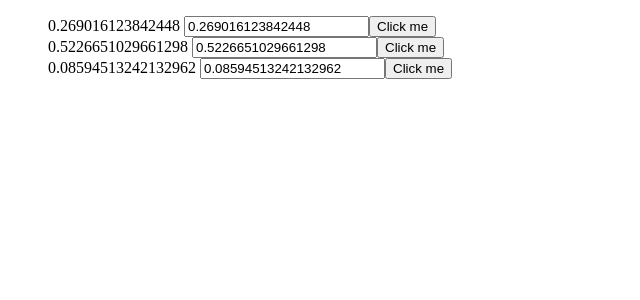
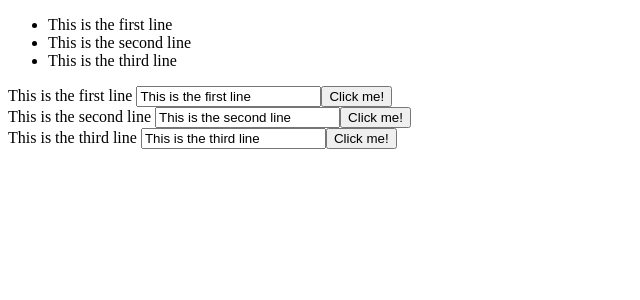
Before and after one commit to kothagundla1/angular2-funda, an Angular app in the folder angualarfirstapplication/: page / in a window 1280 px wide. Shown: the top 300 px of the page, without its empty margins (0-640 px from the left). Built offline with nearby package versions, Linux system fonts and the light colour scheme.

Commit message:
Pass Events from Angular 2 Components with @Output

```diff
--- a/angualarfirstapplication/src/app/app.component.ts
+++ b/angualarfirstapplication/src/app/app.component.ts
@@ -1,14 +1,31 @@
-import {Component, Inject} from '@angular/core';
+import { Component, Inject } from '@angular/core';
+
 @Component({
   selector: 'app-root',
-  template: `
-  <div>
-   <ul>
-   <app-simple-form *ngFor="let message of mail.messages" [message]="message" ></app-simple-form>
-   </ul>
-  </div>`,
+  template: `<div>
+
+    <ul>
+      <li *ngFor="let message of mail.messages">{{message.text}}</li>
+    </ul>
+
+    <app-simple-form
+      *ngFor="let message of mail.messages"
+      [message]="message.text"
+      (update)="onUpdate(message.id, $event.text)"
+    >
+
+    </app-simple-form>
+
+
+  </div>`
 })
 export class AppComponent {
-  title = 'this is the first app ' ;
-  constructor(@Inject('mail') private mail){}
+
+  onUpdate(id, text){
+    this.mail.update(id, text);
+  }
+
+  constructor(
+    @Inject('mail') private mail
+  ){}
 }
--- a/angualarfirstapplication/src/app/mail.service.ts
+++ b/angualarfirstapplication/src/app/mail.service.ts
@@ -2,9 +2,19 @@
 
 @Injectable()
 export class MailService {
-   messages = [`This is the first line `,
-   `This is the second line`,
-   `This is the third line `];
+   messages = [
+     {id :0, text:   `This is the first line `},
+     {id :1, text:  `This is the second line`},
+     {id :2,  text:   `This is the third line `}];
+  update(id, text){
+    this.messages = this.messages.map(m =>
+      m.id === id
+        ? {id, text}
+        : m
+    )
+  }
   constructor() { }
 
+
+
 }
--- a/angualarfirstapplication/src/app/simple-form/simple-form.component.ts
+++ b/angualarfirstapplication/src/app/simple-form/simple-form.component.ts
@@ -1,4 +1,4 @@
-import {Component, Input, OnInit} from '@angular/core';
+import {Component, EventEmitter, Input, OnInit, Output} from '@angular/core';
 
 @Component({
   selector: 'app-simple-form',
@@ -6,7 +6,7 @@
     <div>
       {{message}}
       <input #myInput [(ngModel)]="message">
-      <button (mouseover)="onClick($event, myInput.value) "> Click me</button>
+      <button (click)="update.emit({text : message})"> Click me! </button>
     </div>
   `,
   styles: []
@@ -14,16 +14,17 @@
 export class SimpleFormComponent implements OnInit {
 
   constructor() {
-    setInterval (() => this.message = Math.random().toString(), 1500)
+
   }
 
   ngOnInit() {
   }
 
+
   @Input()  message;
-  onClick(event,value){
-    console.log(event);
-    console.log(value);
-  }
+
+  @Output() update = new EventEmitter();
+
+
 
 }
```
